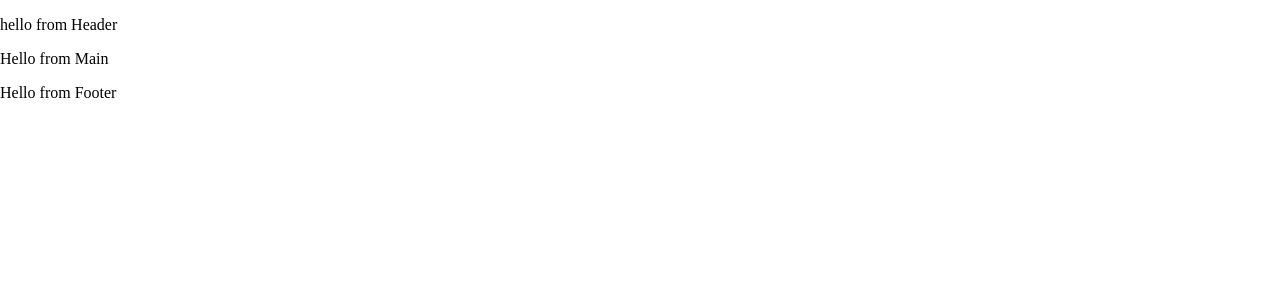
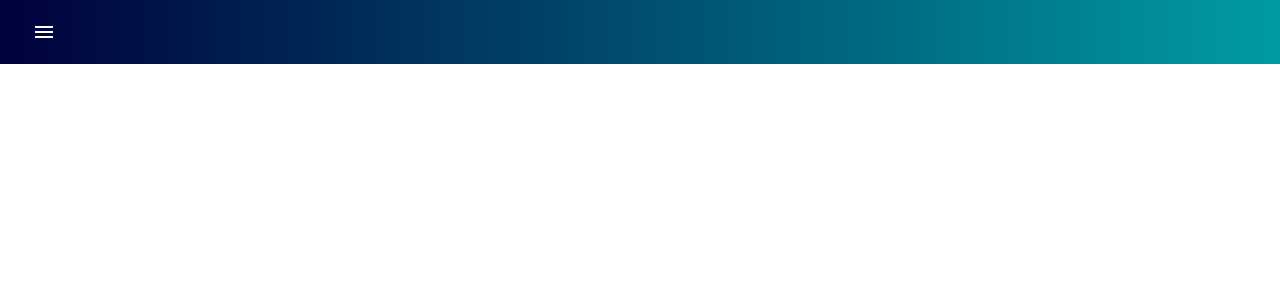
Before and after one commit to 7FOX7/moto-project, a React (Vite) app: page / in a window 1280 px wide. Shown: the top 300 px of the page. Built offline with nearby package versions, Linux system fonts and the light colour scheme.

Commit message:
Created a header

```diff
--- a/src/App.jsx
+++ b/src/App.jsx
@@ -17,7 +17,7 @@ function App() {
     <ScreenSizeProvider>
       <Suspense fallback={<CustomLoadingBar />}>
         <Routes>
-          <Route path="/" element={<Navigate to="/onboarding" />} />
+          {/* <Route path="/" element={<Navigate to="/onboarding" />} /> */}
           <Route path="/" element={<Layout />}>
             <Route index element={<Home />} />
             <Route path="onboarding" element={<Onboarding />} />
--- a/src/components/Layout/Header.jsx
+++ b/src/components/Layout/Header.jsx
@@ -1,5 +1,23 @@
+import { HeaderAppBar } from "../../styles/style";
+import Toolbar from "@mui/material/Toolbar"
+import CustomIconButton from "../../customs/components/CustomIconButton"
+import MenuIcon from '@mui/icons-material/Menu';
+
 const Header = () => {
-   return <p>hello from Header</p>
+   const handleClick = () => {
+      console.log('you clicked')
+   }
+
+   return (
+      <HeaderAppBar>
+         <Toolbar>
+            <CustomIconButton
+               onClick={handleClick}
+               icon={<MenuIcon />}
+            />
+         </Toolbar>
+      </HeaderAppBar>
+   )
 }
 
 export default Header
```
